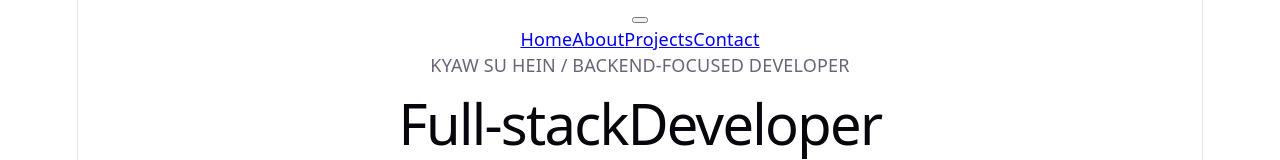
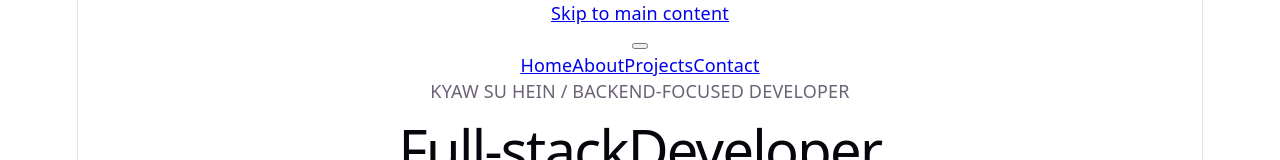
Before and after one commit to BeeIsHoney/BeeSamaProfolio, a React (Vite) app: page / in a window 1280 px wide. Shown: the top 160 px of the page. Built offline with nearby package versions, Linux system fonts and the light colour scheme; the HTML template or start-up script is replaced by a standard one.

Commit message:
Improve keyboard navigation with a skip link

```diff
--- a/src/App.jsx
+++ b/src/App.jsx
@@ -49,8 +49,9 @@ export default function App() {
   if (projectSlug) {
     return (
       <>
+        <a className="skip-link" href="#main-content">Skip to main content</a>
         <Header />
-        <main className="project-detail-main">
+        <main id="main-content" className="project-detail-main">
           <ProjectDetail slug={projectSlug} />
         </main>
         <Footer />
@@ -60,8 +61,9 @@ export default function App() {
 
   return (
     <>
+      <a className="skip-link" href="#main-content">Skip to main content</a>
       <Header />
-      <main>
+      <main id="main-content">
         <Hero />
         <PortfolioShowcase />
         <Contact />
```
